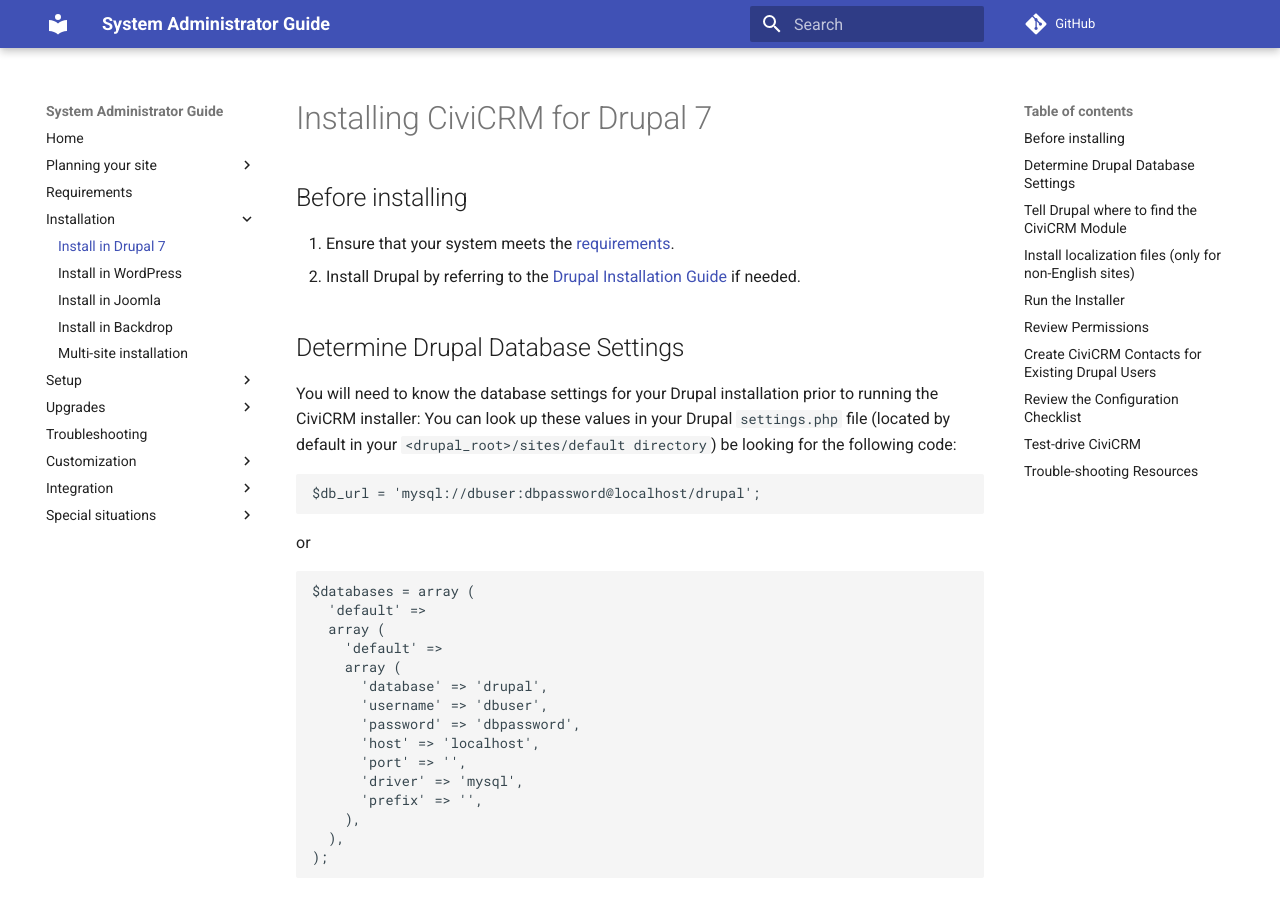
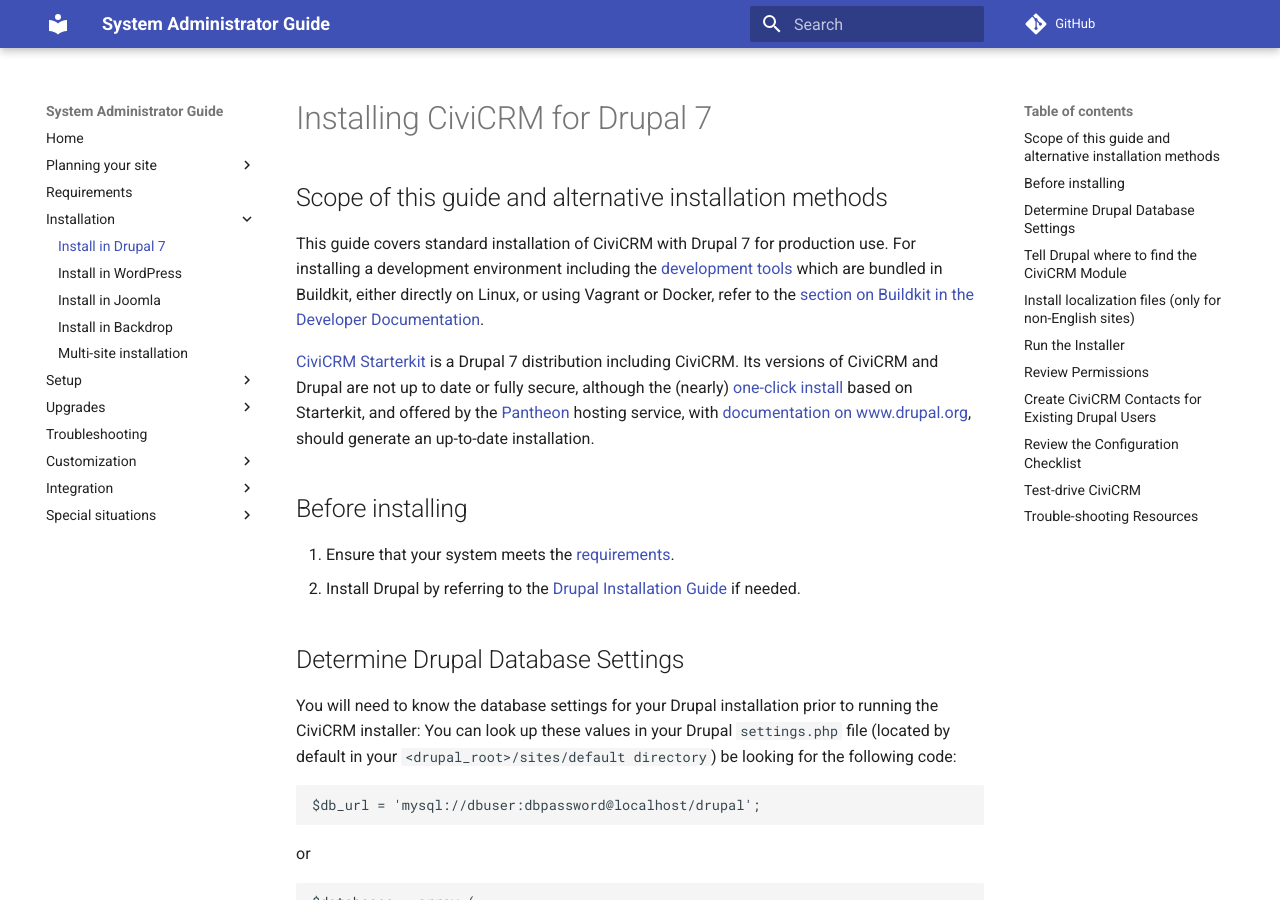
Before and after one commit to civicrm/civicrm-sysadmin-guide, an MkDocs documentation site: the page built from docs/install/drupal7.md, in a window 1280 px wide and 900 px high. Built offline with MkDocs 1.6.1 and Material for MkDocs 9.7.7, drawn with Linux system fonts in a browser that asks for light colours; comment, search, counter and statistics services are not loaded; old or Windows-style settings are respelled for this version of MkDocs.

Commit message:
Cross-reference altnerative installation methods

```diff
--- a/docs/install/drupal7.md
+++ b/docs/install/drupal7.md
@@ -1,4 +1,10 @@
 # Installing CiviCRM for Drupal 7
+
+## Scope of this guide and alternative installation methods
+
+This guide covers standard installation of CiviCRM with Drupal 7 for production use. For installing a development environment including the [development tools](https://docs.civicrm.org/dev/en/latest/tools/) which are bundled in Buildkit, either directly on Linux, or using Vagrant or Docker, refer to the [section on Buildkit in the Developer Documentation](https://docs.civicrm.org/dev/en/latest/tools/buildkit/).
+
+[CiviCRM Starterkit](https://www.drupal.org/project/civicrm_starterkit) is a Drupal 7 distribution including CiviCRM. Its versions of CiviCRM and Drupal are not up to date or fully secure, although the (nearly) [one-click install](https://dashboard.pantheon.io/products/civicrm_starterkit/spinup) based on Starterkit, and offered by the [Pantheon](https://pantheon.io/) hosting service, with [documentation on www.drupal.org](https://www.drupal.org/node/1694794), should generate an up-to-date installation.
 
 ## Before installing
 
```
